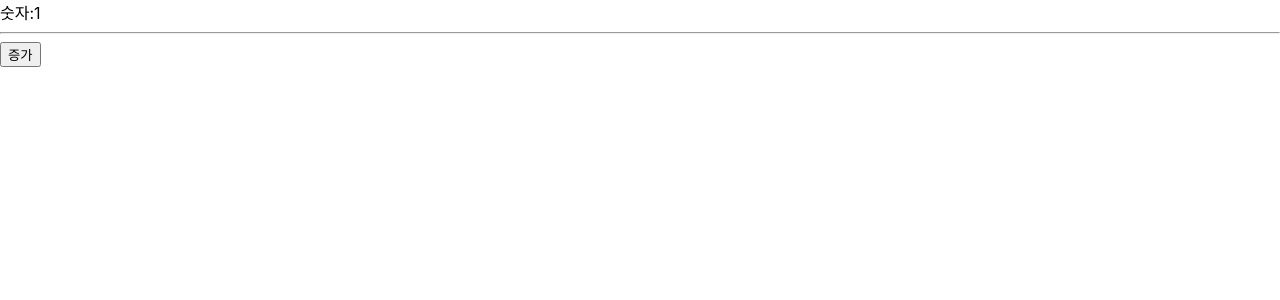
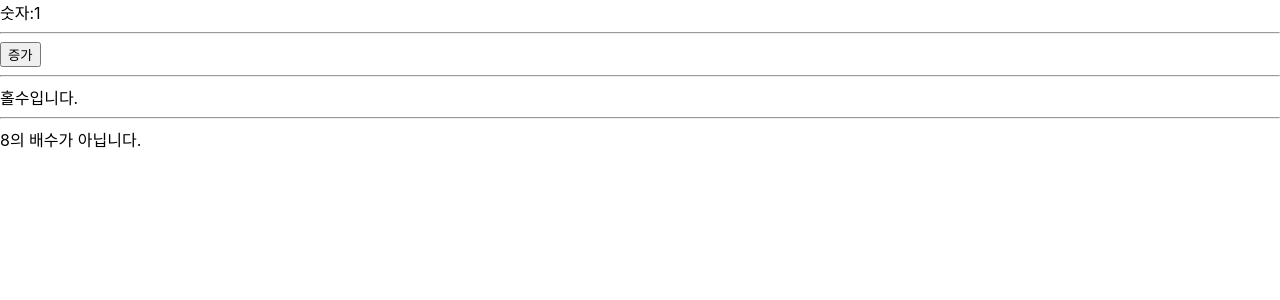
Before and after one commit to youmy028/reacr-proj, a React (Create React App) app: page / in a window 1280 px wide. Both pictures are taken after a click on the button "증가". Shown: the top 300 px of the page. Built offline with nearby package versions, Linux system fonts and the light colour scheme.

Commit message:
OR연산자

```diff
--- a/src/NumberCounter.js
+++ b/src/NumberCounter.js
@@ -3,20 +3,18 @@ import React, {useState} from "react";
 function NumberCounter(){
   const [no, setNo] = useState(0);
 
-  const noIsEvenDiv = no % 2 ==0 ?(
+  const noIsEvenDiv =(
     <>
       <hr/>
-      <span>짝수입니다.</span>
+      {no % 2 ==0 ?
+      <div>짝수입니다.</div>:<div>홀수입니다.</div>}
     </>
-  ):(
-    <></>
   );
-
   const noIs8MulitpleDiv=
-    no % 8 == 0 &&(
+    no % 8 == 0 ||(
     <>
       <hr/>
-      <span>8의배수입니다.</span>
+      <div>8의 배수가 아닙니다.</div>
     </>
   );
 
```
